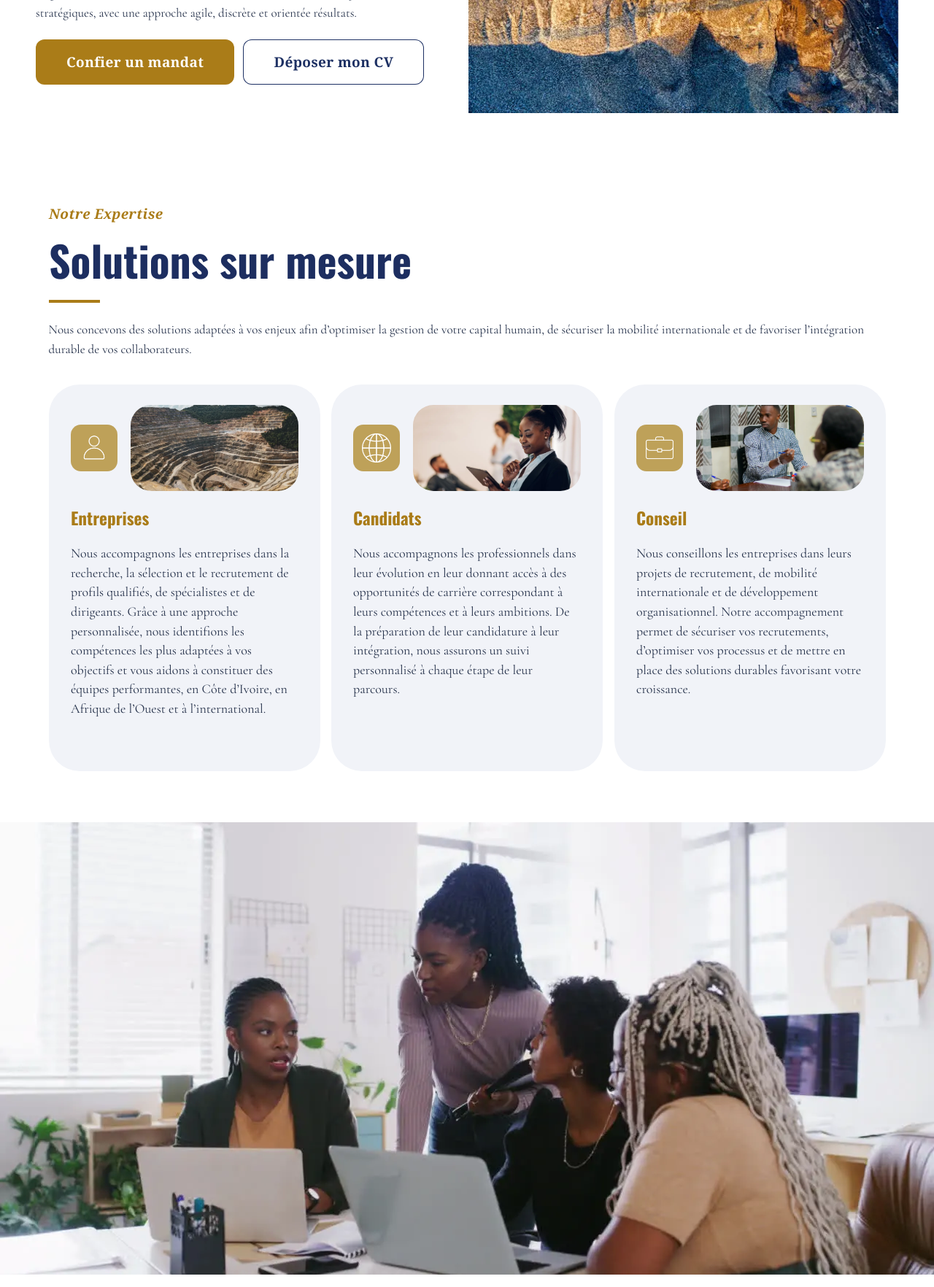
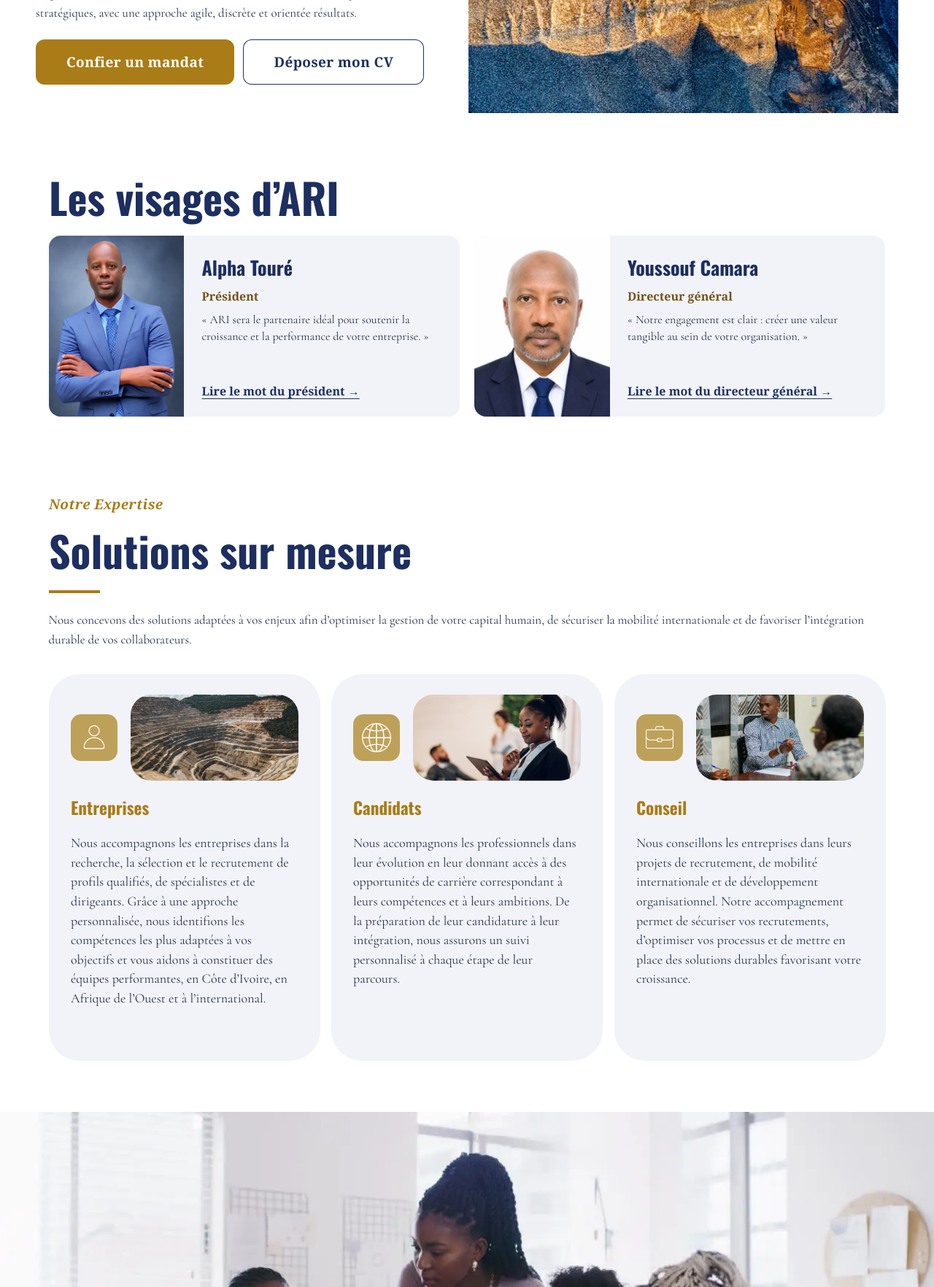
Before and after one commit to Sorel91/agile-resources-international, a PHP site: page / in a window 1280 px wide. Shown: the part 725-2489 px from the top of the page at 73% size. Run offline with PHP 8.4, Linux system fonts and the light colour scheme; some web fonts are replaced.

Commit message:
Introduce ARI leadership portraits on the homepage

```diff
--- a/assets/site.css
+++ b/assets/site.css
@@ -259,3 +259,18 @@ html,body{max-width:100%;overflow-x:clip}
 @media(max-width:480px){.home-primary-actions .button{width:100%;padding-inline:16px}}
 
 .contact-launch .contact-direct a{color:inherit;text-underline-offset:3px;overflow-wrap:anywhere}
+
+/* Les visages d’ARI — page d’accueil. */
+.home-leadership{padding-top:32px;padding-bottom:36px}
+.home-leadership h2{margin:0 0 22px}
+.home-leadership-grid{display:grid;grid-template-columns:repeat(2,minmax(0,1fr));grid-auto-rows:1fr;gap:20px}
+.home-leader{display:grid;grid-template-columns:minmax(105px,33%) minmax(0,1fr);min-width:0;overflow:hidden;border-radius:16px;background:var(--mist)}
+.home-leader > img{width:100%;height:100%;min-height:0;aspect-ratio:3/4;object-fit:cover;object-position:center 26%}
+.home-leader-copy{display:flex;flex-direction:column;align-items:flex-start;gap:9px;padding:clamp(14px,2vw,24px);overflow-wrap:anywhere}
+.home-leader-copy h3,.home-leader-copy p{margin:0}
+.home-leader-copy h3{font-size:clamp(20px,2.3vw,26px)}
+.home-leader-copy p{font-size:16px;line-height:1.45}
+.home-leader-copy .home-leader-role{font-weight:700;color:#73531a}
+.home-leader-copy a{margin-top:auto;padding-top:8px;color:var(--navy);font-weight:700;text-underline-offset:4px}
+@media(max-width:850px){.home-leadership-grid{grid-template-columns:minmax(0,1fr);gap:14px}}
+@media(max-width:420px){.home-leader{grid-template-columns:minmax(85px,29%) minmax(0,1fr)}.home-leader-copy{padding:12px}.home-leader-copy p{font-size:15px}}
--- a/assets/site.js
+++ b/assets/site.js
@@ -101,6 +101,30 @@ const home = () => `
         <div class="home-primary-actions"><a class="button" href="${localPath('/contact')}?type=entreprise#contact-form">${isEnglish ? 'Discuss a search mandate' : 'Confier un mandat'}</a> <a class="button home-cv-link" href="${localPath('/candidats')}#candidature">${isEnglish ? 'Submit my CV' : 'Déposer mon CV'}</a></div>
       </div>
       <img src="${A}mine.webp" alt="Site minier vu du ciel" fetchpriority="high" decoding="async">
+    </section>
+
+    <section class="section home-leadership" aria-labelledby="home-leadership-title">
+      <h2 id="home-leadership-title">${isEnglish ? 'The people behind ARI' : 'Les visages d’ARI'}</h2>
+      <div class="home-leadership-grid">
+        <article class="home-leader">
+          <img class="home-president-photo" src="${A}alpha-toure-president.webp" alt="" width="832" height="1210" loading="lazy" decoding="async">
+          <div class="home-leader-copy">
+            <h3>Alpha Touré</h3>
+            <p class="home-leader-role">${isEnglish ? 'President' : 'Président'}</p>
+            <p>${isEnglish ? '“ARI will be the ideal partner to support your company’s growth and performance.”' : '« ARI sera le partenaire idéal pour soutenir la croissance et la performance de votre entreprise. »'}</p>
+            <a href="${localPath('/mot-du-president')}">${isEnglish ? 'Read the President’s message' : 'Lire le mot du président'} <span aria-hidden="true">→</span></a>
+          </div>
+        </article>
+        <article class="home-leader">
+          <img class="home-director-photo" src="${A}youssouf-camara-dg.webp" alt="" width="824" height="1024" loading="lazy" decoding="async">
+          <div class="home-leader-copy">
+            <h3>Youssouf Camara</h3>
+            <p class="home-leader-role">${isEnglish ? 'Managing Director' : 'Directeur général'}</p>
+            <p>${isEnglish ? '“Our commitment is clear: to create tangible value within your organisation.”' : '« Notre engagement est clair : créer une valeur tangible au sein de votre organisation. »'}</p>
+            <a href="${localPath('/mot-du-directeur-general')}">${isEnglish ? 'Read the Managing Director’s message' : 'Lire le mot du directeur général'} <span aria-hidden="true">→</span></a>
+          </div>
+        </article>
+      </div>
     </section>
 
     <section class="section solutions" id="solutions">
@@ -475,6 +499,8 @@ const pageImageSlots = {
   },
   "/": {
     ".home-hero > img": "home_hero",
+    ".home-president-photo": "president_portrait",
+    ".home-director-photo": "director_portrait",
     ".solution-grid article:nth-child(1) .card-media > img": "home_enterprises",
     ".solution-grid article:nth-child(2) .card-media > img": "home_candidates",
     ".solution-grid article:nth-child(3) .card-media > img": "home_advice",
--- a/index.html
+++ b/index.html
@@ -12,7 +12,7 @@
     <meta property="og:image:alt" content="Vue aérienne d’un site minier">
     <meta name="theme-color" content="#1d3063">
     <link rel="icon" href="/assets/favicon-ari.png" type="image/png">
-    <link rel="stylesheet" href="/assets/site.css?v=20261117-35">
+    <link rel="stylesheet" href="/assets/site.css?v=20261117-36">
     <link rel="stylesheet" href="/assets/formations.css?v=20261025-32">
     <link rel="stylesheet" href="/assets/fonts.css?v=20260827-29">
     <link rel="stylesheet" href="/assets/candidate.css?v=20260827-29">
@@ -21,7 +21,7 @@
     <script defer src="/assets/translations.en.js?v=20261117-35"></script>
     <script defer src="/assets/formations-data.js?v=20261025-32"></script>
     <script defer src="/assets/formations.js?v=20261025-32"></script>
-    <script defer src="/assets/site.js?v=20261117-35"></script>
+    <script defer src="/assets/site.js?v=20261117-36"></script>
     <title>Agile Resources International</title>
   </head>
   <body>
```
